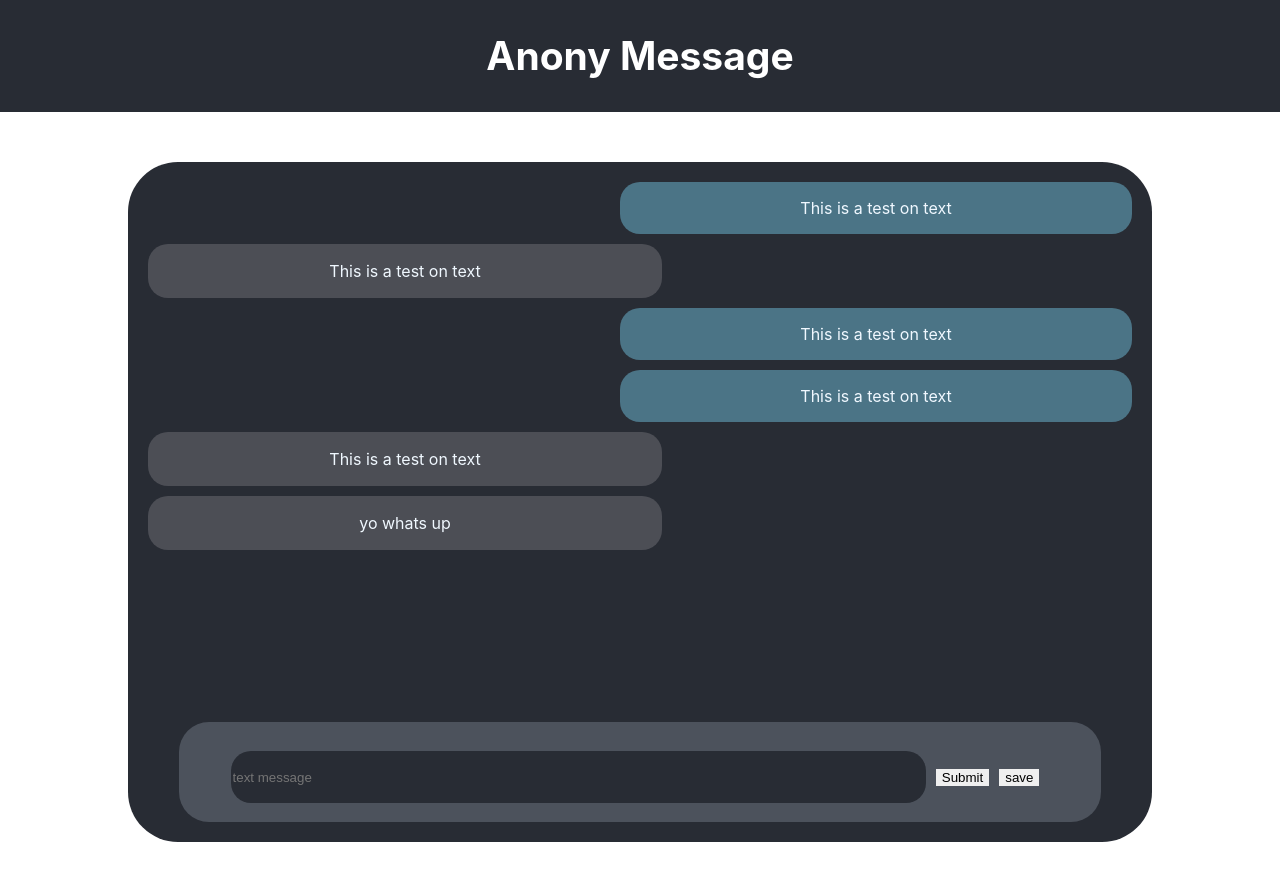
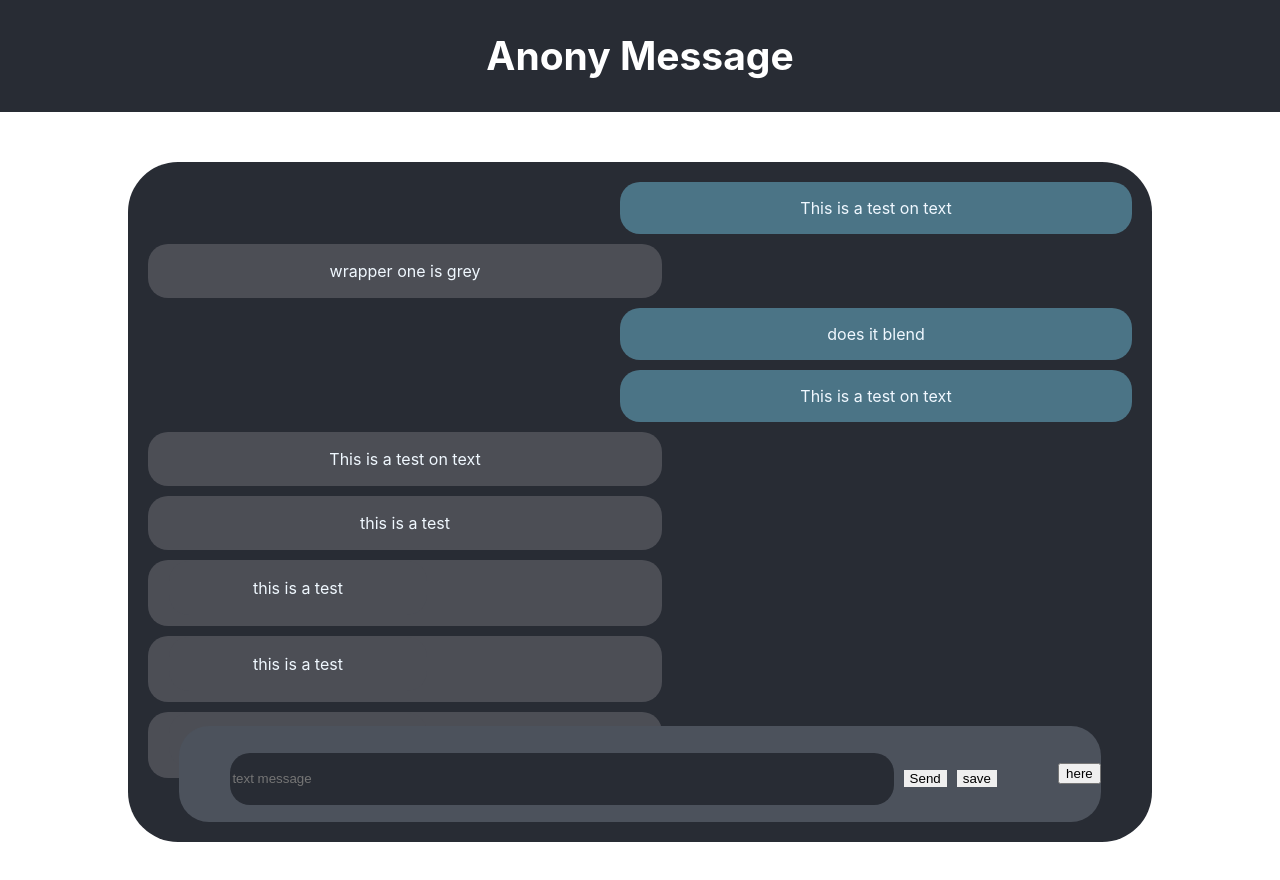
Before and after one commit to BESH-401/anonymessage-frontend, a React (Create React App) app: page / in a window 1280 px wide. Shown: the top 880 px of the page. Built offline with nearby package versions, Linux system fonts and the light colour scheme; no server answers.

Commit message:
state render

```diff
--- a/src/components/Main.js
+++ b/src/components/Main.js
@@ -1,9 +1,38 @@
 import React, { Component } from "react";
+import socketIOClient from "socket.io-client";
+const ENDPOINT = "http://localhost:3000";
+const socket = socketIOClient(ENDPOINT)
 
 export default class Main extends Component {
   constructor(props) {
     super(props);
-    this.state = {};
+    this.state = {
+      sender: {},
+      value: '',
+      fakeObject: [{"username":"fakeusername","message":"fakeMessage"},{"username":"fakeusername","message":"fakeMessage"},{"username":"fakeusername","message":"fakeMessage"}]
+    };
+
+  }
+  // message and username
+
+
+  // update state with newobject
+  showObject(){
+    const newObject = {key: {"username":"fakeusername","message":"fakeMessage"}}
+    this.state.fakeObject.push(newObject);
+    console.log(this.state.fakeObject)
+  }
+
+
+  componentDidMount(){
+    socket.on("listening", (sender) => {
+      this.setState({ sender: sender})
+    })
+  }
+
+    // on submit - socket.emit - username and message
+  send(){
+    socket.emit("message", this.state.value)
   }
 
   render() {
@@ -11,8 +40,16 @@ export default class Main extends Component {
       <div>
         <div className="main-wrapper">
           <div className="text-wrapper">
+            {this.state.fakeObject.map((messages, idx) => (
+              <div className="blub-wrapper-one" key={idx}>
+                <div className="blub-wrapper-one">
+                  <p>this is a test</p>
+                </div>
+              </div>
+          ))}
             <div className="blub-wrapper-one">
-              <p>yo whats up</p>
+
+              <p>this is a test</p>
             </div>
             <div className="blub-wrapper-one">
               <p>This is a test on text</p>
@@ -21,10 +58,10 @@ export default class Main extends Component {
               <p>This is a test on text</p>
             </div>
             <div className="blub-wrapper-two">
-              <p>This is a test on text</p>
+              <p>does it blend</p>
             </div>
             <div className="blub-wrapper-one">
-              <p>This is a test on text</p>
+              <p>wrapper one is grey</p>
             </div>
             <div className="blub-wrapper-two">
               <p>This is a test on text</p>
@@ -33,11 +70,12 @@ export default class Main extends Component {
           <div className="input-wrapper">
             <form className="input">
               <label>
-                <input className="text-input" placeholder="text message" type="text" name="name"></input>
+                <input onChange={(e) => this.setState({ value: e.target.value })} className="text-input" placeholder="text message" type="text" name="name"></input>
               </label>
-              <input type="submit" value="Submit" />
+              <input onClick={() => this.send()} type="submit" value="Send" />
               <input type="submit" value="save" />
             </form>
+            <button onClick={() => this.showObject()}>here</button>
           </div>
         </div>
       </div>
```
